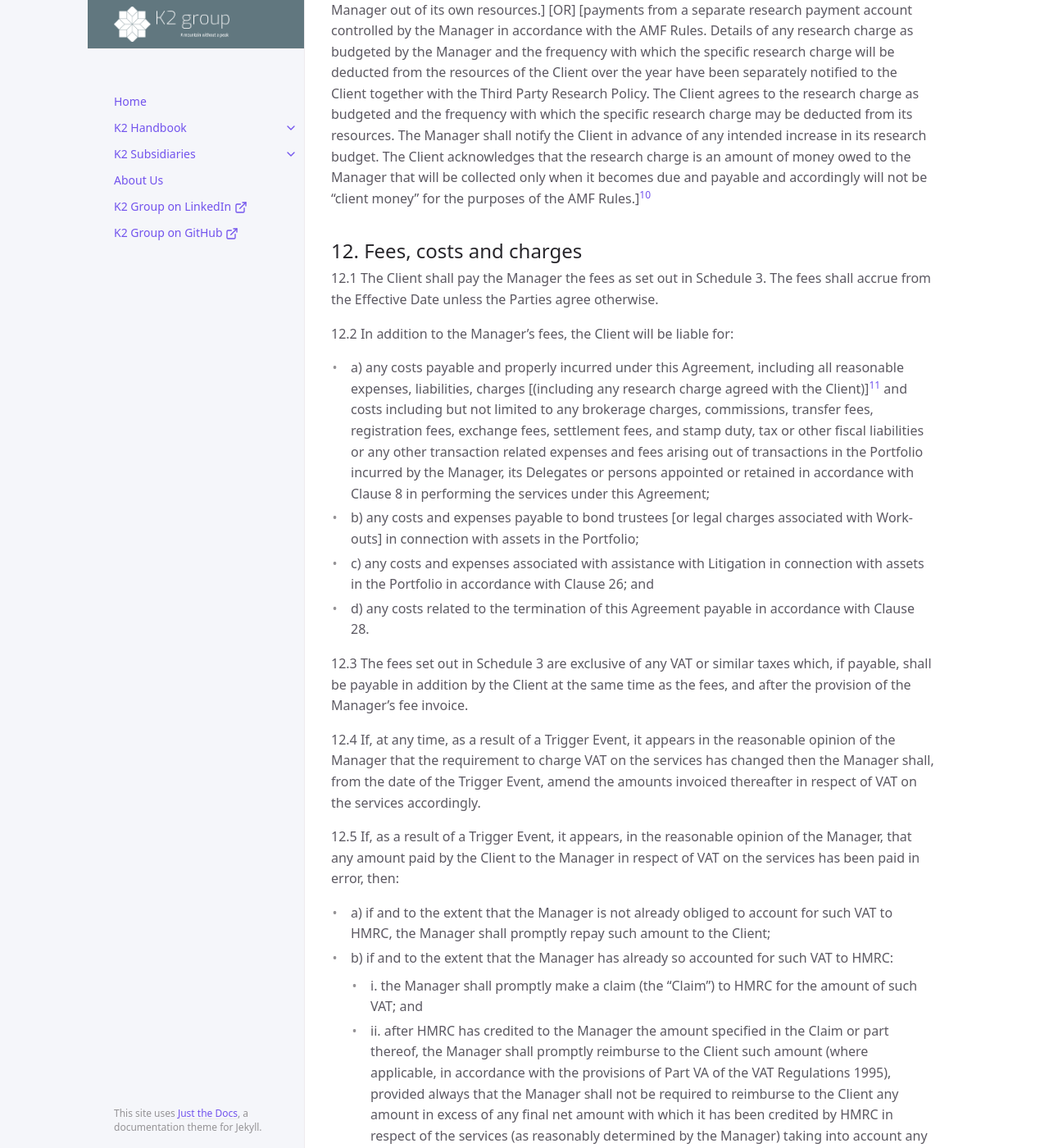
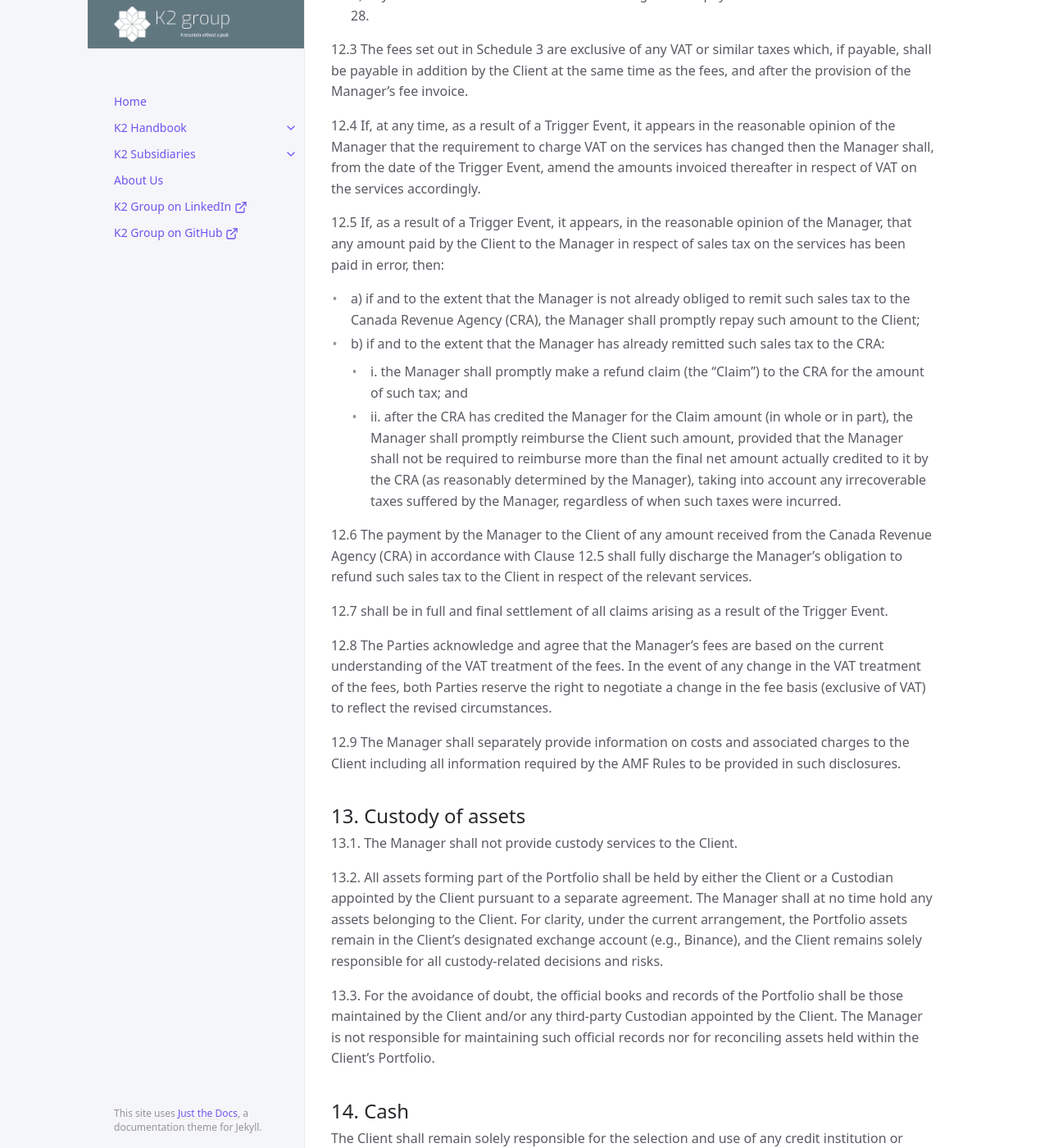
Before and after one commit to K2-Groups/k2-groups.github.io, a Jekyll site: the page built from docs/k2-subsidiaries/k2-crypto/investment-management-agreement.md, in a window 1280 px wide and 1400 px high, scrolled down 12880 px. Shown: the whole window at 82% size. Built offline with Jekyll 4.4.1, drawn with Linux system fonts in a browser that asks for light colours; cached includes are drawn as plain includes; some of the changed text lies outside the part shown.

Commit message:
Update investment-management-agreement.md

```diff
--- a/docs/k2-subsidiaries/k2-crypto/investment-management-agreement.md
+++ b/docs/k2-subsidiaries/k2-crypto/investment-management-agreement.md
@@ -60,25 +60,15 @@ In this Agreement the following words and expressions shall have the following m
 
 "**Effective Date**" means the date specified on the first page of this Agreement;
 
-"**EU**" means the European Union, being the Union established by the Treaty on European Union signed at Maastricht on 7 February 1992 (as amended), taking into account the UK’s withdrawal from the Union pursuant to article 50 of the Treaty;
-
-"**EU EMIR**" means Regulation (EU) No 648/2012 on OTC derivatives, central counterparties and Trade Repositories as amended from time to time;
-
-"**EU MiFIR**" means Regulation (EU) No 600/2014 on markets in financial instruments as amended from time to time;
-
-"**EU SFTR**" means Regulation (EU) No 2015/2365 on transparency of securities financing transactions and of reuse and amending Regulation (EU) No 648/2012, as amended from time to time;
-
-"**FoIA**" means the Freedom of Information Act 2000;
-
 "**Force Majeure**" means any event preventing either of the Parties from performing any or all of its obligations under this Agreement which arises from or is attributable to acts, events, omissions or accidents beyond the reasonable control of the Party so prevented, including, without limitation, nationalisation, expropriation or other governmental actions; any change of law or regulation, any law, order or regulation of a governmental, supranational or regulatory body, regulation of the banking or securities industry (including changes in market rules), postal or other strikes, lock-outs or other industrial disputes (whether involving the workforce of the Party so prevented or of any other party), act of terrorism or of God, fire, flood, storm, war, riot, civil commotion, malicious damage (including to systems), failure or breakdown in communications, computer facilities or software and the failure of any relevant market, settlement system, Trade Repository, Custodian, Counterparty or any other party appointed by the Client for any reason to perform its obligations;
 
-"**AMF**" means the Financial Conduct Authority of the UK, its successors or assigns;
+"**AMF**" means the Autorité des marchés financiers, the financial regulatory authority in the province of Québec, Canada, or any successor or replacement body;
 
-"**AMF Rules**" means the rules and guidance contained in the Handbook issued by the AMF; "FSMA" means the Financial Services and Markets Act 2000;
+"**AMF Rules**" means the rules and guidance contained in the Handbook issued by the AMF;
 
 "**Guidelines**" means the investment policy, objectives and restrictions set out in Schedule 2;
 
-"**HMRC**" means Her Majesty’s Revenue & Customs;
+"**CRA**" means the Canada Revenue Agency or any successor body responsible for administering federal tax laws in Canada;
 
 "**Indemnified Persons**" means the indemnified persons identified at Clause 23 other than the Manager;
 
@@ -138,15 +128,7 @@ e)	it ceases to have the necessary regulatory authorisation or permission to car
 
 ["**Third Party Research Policy**" means the policy of the Manager relating to the use of third party research as required by the AMF Rules and as amended by the Manager from time to time];
 
-"**Trigger Event**" means any change of law, in interpretation on the basis of case law accepted by HMRC, or in the practice of HMRC, in each case which results, in the Manager’s reasonable opinion, in a change in the requirement to charge VAT on the services, whether in the past or in future;
-
-"**UK**" means the United Kingdom;
-
-"**UK EMIR**" means Regulation (EU) No 648/2012 on OTC derivatives, central counterparties and Trade Repositories as amended from time to time and transposed into the laws of the UK pursuant to the European Union (Withdrawal) Act 2018 and the European Union (Withdrawal Agreement) Act 2020;
-
-"**UK MiFIR**" means Regulation (EU) No 600/2014 on markets in financial instruments as amended from time to time and transposed into the laws of the UK pursuant to the European Union (Withdrawal) Act 2018 and the European Union (Withdrawal Agreement) Act 2020;
-
-"**UK SFTR**" means Regulation (EU) No 2015/2365 on transparency of securities financing transactions and of reuse and amending Regulation (EU) No 648/2012, as amended from time to time and transposed into the laws of the UK pursuant to the European Union (Withdrawal) Act 2018 and the European Union (Withdrawal Agreement) Act 2020;
+"**Trigger Event**" means any change in applicable tax law, interpretation of tax law by Canadian courts, or in the administrative practice of the Canada Revenue Agency (CRA) or any successor body, which, in the Manager’s reasonable opinion, results in a change in the requirement to charge sales taxes (including GST, HST, QST or similar taxes) on the services, whether retrospectively or prospectively.
 
 "**VAT**" means value added tax as provided for in the Value Added Tax Act 1994 and any other tax of a similar nature [; and
 
@@ -156,7 +138,7 @@ In this Agreement:
 
 - a)	any other words or phrases used which are defined in the AMF Rules shall have the same meanings in this Agreement unless the context requires otherwise;
 - b)	references to statutory provisions, regulations, notices or the AMF Rules shall include those provisions, regulations, notices or rules as amended, extended, consolidated, substituted or re-enacted from time to time;
-- c)	references to legislation, acts of parliament or other statutory provisions are, for the avoidance of doubt, references to UK legislation, Acts of Parliament and statutes;
+- c)  references to legislation, acts of parliament or other statutory provisions are, for the avoidance of doubt, references to applicable Canadian federal or provincial legislation, including statutes enacted by the Parliament of Canada or the National Assembly of Québec, as applicable;
 - d)	words in headings are for information only and shall not affect the construction of this Agreement;
 - e)	references to "person" shall be construed as including any natural or legal person;
 - f)	any words following the terms "including", "include", "in particular", or any similar expression shall be construed as illustrative and shall not limit the sense of the words, description, definition, phrase or term preceding those terms; and
@@ -222,8 +204,6 @@ The Manager shall perform its obligations under this Agreement in accordance wit
 
 7.4.	Notwithstanding any other provision in this Agreement, no warranty, assurance or undertaking is given by the Manager as to the performance, returns, increase in or retention of value or profitability of the Portfolio (or any part of it) or that the investment objectives or targets in the Guidelines shall be successfully achieved, whether in whole or in part.
 
-7.5.	[Include relevant terms regarding EU Sustainable Finance Disclosure Regulation (EU) 2019/2088 (“SFDR”) and the EU Taxonomy Regulation (EU) 2020/852 (“TR”), Task Force on Climate-Related Financial Disclosures (“TCFD”) or other applicable relevant UK equivalent legislation or guidance.]
-
 ## 8.	Delegation and use of third parties
 8.1.	Except as otherwise provided in the Guidelines in relation to the Investment Management Service:
 
@@ -279,20 +259,20 @@ research charge as budgeted and the frequency with which the specific research c
 
 12.4	If, at any time, as a result of a Trigger Event, it appears in the reasonable opinion of the Manager that the requirement to charge VAT on the services has changed then the Manager shall, from the date of the Trigger Event, amend the amounts invoiced thereafter in respect of VAT on the services accordingly.
 
-12.5	If, as a result of a Trigger Event, it appears, in the reasonable opinion of the Manager, that any amount paid by the Client to the Manager in respect of VAT on the services has been paid in error, then:
+12.5 If, as a result of a Trigger Event, it appears, in the reasonable opinion of the Manager, that any amount paid by the Client to the Manager in respect of sales tax on the services has been paid in error, then:
 
-- a)	if and to the extent that the Manager is not already obliged to account for such VAT to HMRC, the Manager shall promptly repay such amount to the Client;
-- b)	if and to the extent that the Manager has already so accounted for such VAT to HMRC:
-  - i.	the Manager shall promptly make a claim (the “Claim”) to HMRC for the amount of such VAT; and
-  - ii.	after HMRC has credited to the Manager the amount specified in the Claim or part thereof, the Manager shall promptly reimburse to the Client such amount (where applicable, in accordance with the provisions of Part VA of the VAT Regulations 1995), provided always that the Manager shall not be required to reimburse to the Client any amount in excess of any final net amount with which it has been credited by HMRC in respect of the services (as reasonably determined by the Manager) taking into account any irrecoverable VAT suffered by the Manager regardless of when that VAT is suffered.
+- a)  if and to the extent that the Manager is not already obliged to remit such sales tax to the Canada Revenue Agency (CRA), the Manager shall promptly repay such amount to the Client;
+- b)  if and to the extent that the Manager has already remitted such sales tax to the CRA:
+  - i. the Manager shall promptly make a refund claim (the “Claim”) to the CRA for the amount of such tax; and
+  - ii. after the CRA has credited the Manager for the Claim amount (in whole or in part), the Manager shall promptly reimburse the Client such amount, provided that the Manager shall not be required to reimburse more than the final net amount actually credited to it by the CRA (as reasonably determined by the Manager), taking into account any irrecoverable taxes suffered by the Manager, regardless of when such taxes were incurred.
 
-12.6	The payment by the Manager to the Client of the amount received from HMRC in accordance with Clause
+12.6  The payment by the Manager to the Client of any amount received from the Canada Revenue Agency (CRA) in accordance with Clause 12.5 shall fully discharge the Manager’s obligation to refund such sales tax to the Client in respect of the relevant services.
 
-12.5 shall be in full and final settlement of all claims arising as a result of the Trigger Event.
+12.7 shall be in full and final settlement of all claims arising as a result of the Trigger Event.
 
-12.7	The Parties acknowledge and agree that the Manager’s fees are based on the current understanding of the VAT treatment of the fees. In the event of any change in the VAT treatment of the fees, both Parties reserve the right to negotiate a change in the fee basis (exclusive of VAT) to reflect the revised circumstances.
+12.8	The Parties acknowledge and agree that the Manager’s fees are based on the current understanding of the VAT treatment of the fees. In the event of any change in the VAT treatment of the fees, both Parties reserve the right to negotiate a change in the fee basis (exclusive of VAT) to reflect the revised circumstances.
 
-12.8	The Manager shall separately provide information on costs and associated charges to the Client including all information required by the AMF Rules to be provided in such disclosures.
+12.9	The Manager shall separately provide information on costs and associated charges to the Client including all information required by the AMF Rules to be provided in such disclosures.
 
 ## 13.	Custody of assets
 13.1.	The Manager shall not provide custody services to the Client.
@@ -387,7 +367,7 @@ Any transactions in derivatives permitted by the Guidelines shall be subject to
 
 22.3	The Manager shall not be responsible for any Losses incurred after the Termination Date under this Agreement unless and to the extent that the act or omission causing such Losses can be evidenced to have occurred prior to the Termination Date under this Agreement.
 
-22.4	Nothing in this Agreement shall exclude or restrict any duty or liability which the Manager may have to the Client under FSMA or the AMF Rules [or, where relevant, the Pensions Act 1995].[^16]
+22.4	Nothing in this Agreement shall exclude or restrict any duty or liability which the Manager may have to the Client under the AMF Rules or any other applicable laws or regulations in Canada.
 
 ## 23.	Indemnification
 23.1.	The Client indemnifies the Manager and any Delegate and their directors, officers and employees against any and all Losses paid, suffered or incurred by the Manager or the Delegate or their directors, officers or employees, directly or indirectly arising as a result of:
@@ -486,15 +466,13 @@ Any transactions in derivatives permitted by the Guidelines shall be subject to
 
 29.6.	The Parties agree that damages may not be an adequate remedy for any breach of this Clause 29 and, accordingly, each shall be entitled (but not limited) to seek injunctive or other equitable relief restraining the other from breaching this Clause 29.
 
-29.7.	If the Client is a “public authority” for the purposes of section 3 of the FoIA, it shall immediately notify the Manager if it:
+29.7. If the Client is subject to federal or provincial access to information legislation (such as the Access to Information Act or similar provincial laws), and receives any request that may require disclosure of commercially sensitive or confidential information relating to the Manager, this Agreement or the services provided hereunder, the Client shall:
 
-- a)	receives a request for information under section 8 of the FoIA which covers commercially sensitive or confidential information relating to the Manager, this Agreement or to the services provided under it;
-- b)	responds to such a request;
-- c)	receives a complaint in relation to the handling of such a request;
-- d)	becomes aware that an application has been made to the Information Commissioner (as defined in the FoIA) for a decision in relation to such a request;
-- e)	becomes aware that the Information Commissioner has served any notice on it under Part IV of the FoIA in relation to such a request;
-- f)	becomes aware that an appeal has been made to the Information Tribunal (as defined in the FoIA) or the court in relation to such a request; or
-- g)	becomes aware that commercially sensitive or confidential information relating to the Manager, this Agreement or to the services provided under it has been or is about to be disclosed to a third party without the Manager’s express written permission, and in each case shall provide the Manager with such details as reasonably may be requested by the Manager. When the Client has notified the Manager of the nature of the request received by the Client, the Client then agrees to give the Manager a reasonable opportunity to comment on whether an exemption from the requirement to disclose may be applicable and the Client shall take due regard of any such comments before making its response. The Manager agrees to respond in a timely manner.
+- a) notify the Manager without delay;
+- b) provide the Manager with reasonable details of the request; and
+- c) allow the Manager a reasonable opportunity to comment on whether an exemption to disclosure may apply.
+
+The Client agrees to take due account of the Manager’s comments before responding to such a request.
 
 29.8.	In providing the services under this Agreement, neither the Manager, its Affiliates or a Delegate shall be obliged to disclose or to take into consideration (or to require any third party to disclose or take into consideration) any information:
 
@@ -512,11 +490,11 @@ Any transactions in derivatives permitted by the Guidelines shall be subject to
 - c)	check such Personal Data against databases of individuals who are subject to sanctions, classified as “politically exposed persons” or have committed crimes and to follow up any suspicions to ensure that the Manager complies with its anti-money laundering and terrorism obligations and to avoid fraud itself;
 - d)	record or monitor communications as set out in Clause 31;
 - e)	use such Personal Data to meet the Manager’s compliance and regulatory duties; and/or
-- f)	transfer such Personal Data outside the UK and disclose it to anti-fraud organisations and law enforcement or regulatory agencies anywhere in the world, and the Manager will be acting as a data controller in respect of such processing.
+- f)  transfer such Personal Data outside Canada, and disclose it to anti-fraud organisations and law enforcement or regulatory agencies (whether in Canada or internationally), and the Manager will be acting as a data controller in respect of such processing.
 
 30.3.	Where the Client provides the Manager with Client Contact details or where requested to do so by the Manager, the Client will notify such individuals that the Manager may need to process their Personal Data for the purposes set out in Clause 30.2.
 
-30.4.	The Manager will maintain a data protection fair processing notice on its website setting out the details of such processing and all other information required by, and in compliance with, Data Protection Laws, which the Client will also refer Client Contacts to when it makes a notification under Clause 30.3.[^19]
+30.4. The Manager will maintain a privacy and data protection notice on its website in accordance with the Personal Information Protection and Electronic Documents Act (PIPEDA), setting out the nature and purpose of the processing of personal data and the Client will refer any Client Contacts to such notice where applicable.
 
 30.5.	[For the avoidance of doubt, except as set out above, the Manager shall be responsible for providing notices and obtaining any consents in relation to any processing of Client Contacts’ Personal Data, including in relation to marketing.][^20]
 
@@ -629,10 +607,8 @@ Date:
 [^13]: Monthly” would apply where the Client has authorised a leveraged Portfolio.
 [^14]: For pension scheme Clients only.
 [^15]: Managers should only include where Clause 7.5 is used.
-[^16]: For pension scheme Clients only.
 [^17]: Only likely to be relevant to fixed income Managers.
 [^18]: For pension scheme Clients only. This reflects that, in the context of a pension scheme, the sponsoring employer usually participates in investment meetings and the development of investment strategy. This wording allows employers to do so without risking a technical breach of confidentiality requirements.
-[^19]: Note that the detail required by the UK version of the General Data Protection Regulation (Regulation (EU) 2016/679) as provided for under the Data Protection, Privacy and Electronic Communications (Amendments ETC) (EU Exit) Regulations 2019 must be included in the Manager’s website privacy policy.
 [^20]: Optional. Include if the Manager has given the correct marketing notice/opt-in or out to the relevant Client Contact at the time it collects their information.
 [^21]: Only include where Schedule 7 is used.
 [^22]: LCIA standard wording. Included to give the Manager optionality with respect to dispute resolution.
```
